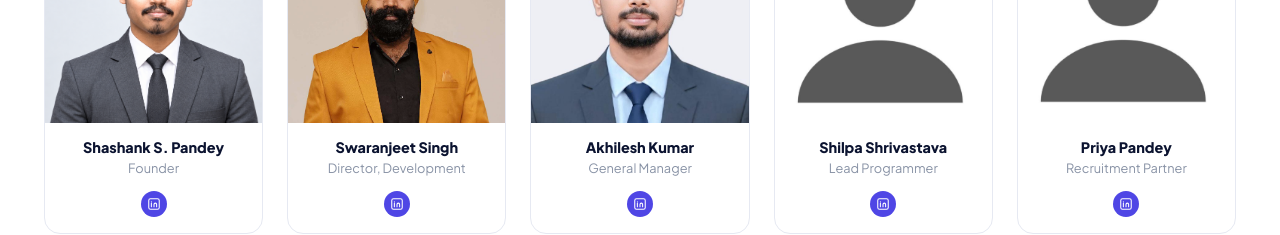
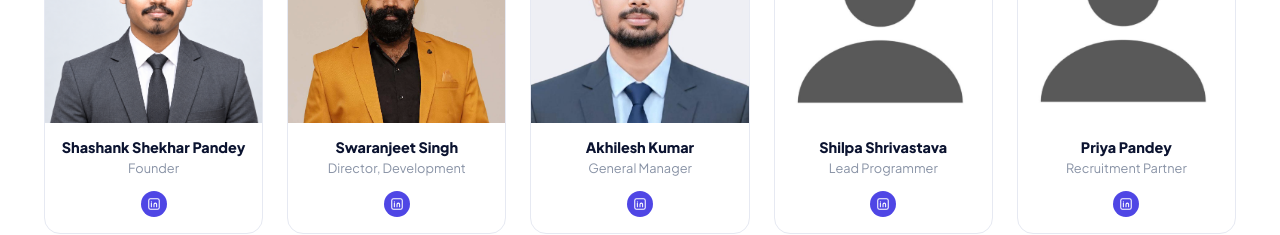
Before and after one commit to technicalmastersp/skptechiiworld, an Angular app: page / in a window 1280 px wide. Shown: the part 4240-4475 px from the top of the page. Built offline with nearby package versions, Linux system fonts and the light colour scheme.

Commit message:
Updated the founder name and updated the responce time-line.

```diff
--- a/src/app/core/data/site-data.ts
+++ b/src/app/core/data/site-data.ts
@@ -162,7 +162,7 @@ export const PAGE_META: PageMeta[] = [
   {
     path: '/contact',
     title: 'Contact Us | SKP Techii World',
-    description: 'Get a free quote from SKP Techii World. Call, email or fill out our contact form and we will get back to you within 24 hours.',
+    description: 'Get a free quote from SKP Techii World. Call, email or fill out our contact form and we will get back to you within few hours.',
   },
   {
     path: '/privacy-policy',
@@ -252,7 +252,7 @@ export const STATS: StatItem[] = [
 ];
 
 export const TEAM: TeamMember[] = [
-  { photo: 'assets/images/leadership/founderNew.png', name: 'Shashank S. Pandey', role: 'Founder' },
+  { photo: 'assets/images/leadership/founderNew.png', name: 'Shashank Shekhar Pandey', role: 'Founder' },
   { photo: 'assets/images/leadership/swaranjeet.png', name: 'Swaranjeet Singh', role: 'Director, Development' },
   { photo: 'assets/images/leadership/akhilesh.png', name: 'Akhilesh Kumar', role: 'General Manager' },
   { photo: 'assets/images/person-icon.png', name: 'Shilpa Shrivastava', role: 'Lead Programmer' },
--- a/src/app/pages/about/about.component.ts
+++ b/src/app/pages/about/about.component.ts
@@ -66,7 +66,7 @@ import { ABOUT_POINTS, STATS, PROCESS_STEPS } from '../../core/data/site-data';
       <div class="container cta-band__inner">
         <div>
           <h2 class="section-title" style="color:#fff">Let's build something great together</h2>
-          <p class="section-sub" style="color:rgba(255,255,255,.85)">Tell us about your project and we'll get back to you within 24 hours.</p>
+          <p class="section-sub" style="color:rgba(255,255,255,.85)">Tell us about your project and we'll get back to you within few hours.</p>
         </div>
         <a routerLink="/contact" class="btn btn-outline-light">Get in Touch <tn-icon name="arrow-right" [size]="16" /></a>
       </div>
--- a/src/app/pages/services/services.component.ts
+++ b/src/app/pages/services/services.component.ts
@@ -48,7 +48,7 @@ import { SERVICES, PROCESS_STEPS } from '../../core/data/site-data';
       <div class="container cta-band__inner">
         <div>
           <h2 class="section-title" style="color:#fff">Have a project in mind?</h2>
-          <p class="section-sub" style="color:rgba(255,255,255,.85)">Tell us what you need and we'll get back to you with a free quote within 24 hours.</p>
+          <p class="section-sub" style="color:rgba(255,255,255,.85)">Tell us what you need and we'll get back to you with a free quote within few hours.</p>
         </div>
         <a routerLink="/contact" class="btn btn-outline-light">Get a Free Quote <tn-icon name="arrow-right" [size]="16" /></a>
       </div>
```
